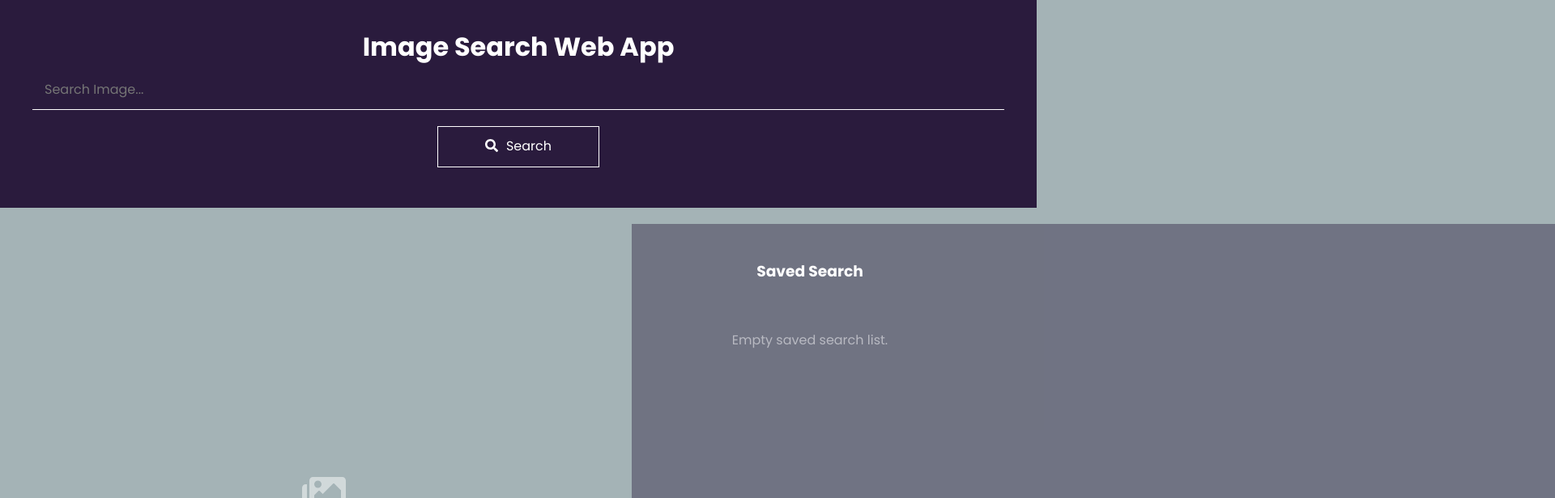
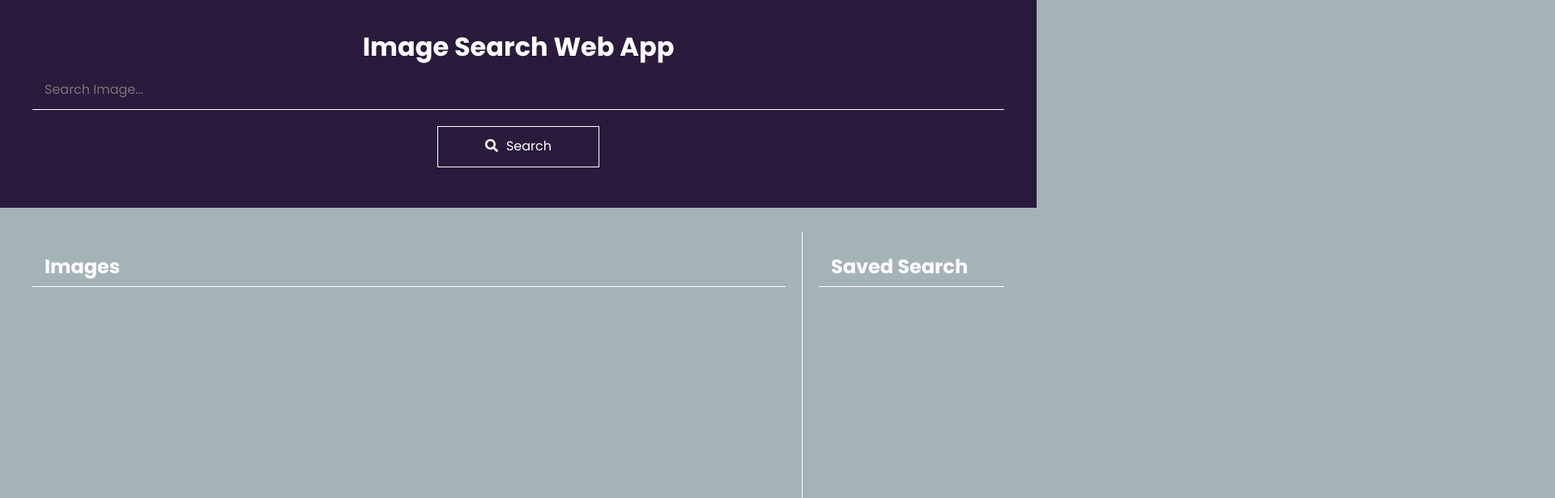
Before and after one commit to patryk995/Image-Search-Web-App, a React (Create React App) app: page / in a window 1280 px wide. Shown: the top 616 px of the page at 81% size, 1920 px wide, since content can reach past the window. Built offline with nearby package versions, Linux system fonts and the light colour scheme; what unsplash-js would draw is missing.

Commit message:
remove saved search func

```diff
--- a/src/App.css
+++ b/src/App.css
@@ -3,6 +3,13 @@ body {
   background: #a4b3b6;
   color: #fff;
   overflow-x: hidden;
+}
+button:focus,
+input:focus {
+  outline: 0;
+}
+button {
+  cursor: pointer;
 }
 .container {
   width: 1200px;
@@ -81,16 +88,37 @@ body {
   flex: 2;
 }
 .saved-search-inner-container {
+  display: flex;
+  flex-direction: column;
   position: relative;
-  margin: 20px;
-  /* background: #2a1b3d6b; */
-  padding: 30px;
+  margin: 0px 0px 0px 20px;
+  padding: 0px 0px 20px 20px;
   min-height: 90vh;
   position: sticky;
+  border-left: 1px solid;
   top: 5vh;
   box-sizing: border-box;
+  min-width: 250px;
 }
-.saved-search-inner-container:before {
+.saved-search-list {
+  padding: 0;
+}
+.saved-search-item {
+  padding: 10px 0;
+  list-style: none;
+  display: flex;
+  justify-content: space-between;
+}
+.saved-search-item > span {
+  flex: 1;
+}
+.delete-saved-search {
+  background: transparent;
+  border: none;
+  color: #fff;
+  margin-left: 25px;
+}
+/* .saved-search-inner-container:before {
   content: "";
   display: block;
   position: absolute;
@@ -100,10 +128,10 @@ body {
   height: 100%;
   background: #2a1b3d6b;
   z-index: -1;
-}
+} */
 .images-container {
   display: flex;
-  flex: 3;
+  flex: 7;
   flex-direction: column;
 }
 .images-top-line {
@@ -137,3 +165,10 @@ body {
 .red {
   color: red;
 }
+.title {
+  width: 100%;
+  border-bottom: 1px solid;
+  padding: 10px 15px;
+  box-sizing: border-box;
+  text-align: left;
+}
--- a/src/App.js
+++ b/src/App.js
@@ -15,10 +15,11 @@ import {
   faSearch,
   faImages,
   faSadCry,
-  faSave
+  faSave,
+  faTimes
 } from "@fortawesome/free-solid-svg-icons";
 
-library.add(faSpinner, faSearch, faImages, faSadCry, faSave);
+library.add(faSpinner, faSearch, faImages, faSadCry, faSave, faTimes);
 
 class App extends Component {
   componentDidMount() {}
@@ -35,7 +36,7 @@ class App extends Component {
               </div>
             </div>
           </header>
-          <div className="App-body container">
+          <div className="App-body container py-5">
             <ImagesContainer />
             <SavedSearchList />
           </div>
--- a/src/actions/imageActions.js
+++ b/src/actions/imageActions.js
@@ -2,7 +2,8 @@ import {
   GET_IMAGES,
   IMAGES_LOADING,
   GET_MORE_IMAGES,
-  SAVE_IMAGE_LIST
+  SAVE_IMAGE_LIST,
+  DELETE_SAVED_SEARCH
 } from "./types";
 import Unsplash from "unsplash-js";
 
@@ -53,3 +54,9 @@ export const saveSearch = () => {
     type: SAVE_IMAGE_LIST
   };
 };
+export const deleteSavedSearch = keyword => dispatch => {
+  dispatch({
+    type: DELETE_SAVED_SEARCH,
+    keyword: keyword
+  });
+};
--- a/src/actions/types.js
+++ b/src/actions/types.js
@@ -2,3 +2,4 @@ export const GET_IMAGES = "GET_IMAGES";
 export const IMAGES_LOADING = "IMAGES_LOADING";
 export const GET_MORE_IMAGES = "GET_MORE_IMAGES";
 export const SAVE_IMAGE_LIST = "SAVE_IMAGE_LIST";
+export const DELETE_SAVED_SEARCH = "DELETE_SAVED_SEARCH";
--- a/src/components/ImagesContainer.js
+++ b/src/components/ImagesContainer.js
@@ -10,6 +10,7 @@ export class ImagesContainer extends Component {
   render() {
     return (
       <div className="images-container">
+        <h2 className="text-center title">Images</h2>
         {this.props.image.loading ? (
           <LoadingSpinner />
         ) : this.props.image.isFirstLoad ? (
--- /dev/null
+++ b/src/components/SavedSearchItem.js
@@ -0,0 +1,35 @@
+import React, { Component } from "react";
+import { FontAwesomeIcon } from "@fortawesome/react-fontawesome";
+import { connect } from "react-redux";
+import { deleteSavedSearch } from "../actions/imageActions";
+import PropTypes from "prop-types";
+
+export class SavedSearchItem extends Component {
+  deleteItem = () => {
+    this.props.deleteSavedSearch(this.props.item.savedKeyword);
+  };
+  render() {
+    const item = this.props.item;
+
+    return (
+      <li className="saved-search-item">
+        <span className="saved-keyword m-auto">{item.savedKeyword}</span>
+        <span className="saved-total-images text-center m-auto">
+          {item.savedTotalImages} images
+        </span>
+        <button className="delete-saved-search" onClick={this.deleteItem}>
+          <FontAwesomeIcon icon="times" />
+        </button>
+      </li>
+    );
+  }
+}
+
+SavedSearchItem.propTypes = {
+  deleteSavedSearch: PropTypes.func
+};
+
+export default connect(
+  null,
+  { deleteSavedSearch }
+)(SavedSearchItem);
--- a/src/components/SavedSearchList.js
+++ b/src/components/SavedSearchList.js
@@ -1,22 +1,25 @@
 import React, { Component } from "react";
 import { connect } from "react-redux";
-
+import { FontAwesomeIcon } from "@fortawesome/react-fontawesome";
+import SavedSearchItem from "./SavedSearchItem";
 export class SavedSearchList extends Component {
   render() {
     const savedSearch = this.props.image.savedSearchList;
     return (
       <div className="saved-search-container">
         <div className="saved-search-inner-container">
-          <h3 className="text-center">Saved Search</h3>
+          <h2 className="text-center title">Saved Search</h2>
           {savedSearch.length > 0 ? (
             <ul className="saved-search-list">
               {savedSearch.map(search => (
-                <li key={search.savedKeyword}>{search.savedKeyword}</li>
+                <SavedSearchItem key={search.savedKeyword} item={search} />
               ))}
             </ul>
           ) : (
             <div className="py-5 text-center opacity-half m-auto">
-              <p>Empty saved search list.</p>
+              <FontAwesomeIcon icon="save" size="3x" />
+
+              <p>Empty Saved Search List</p>
             </div>
           )}
         </div>
--- a/src/reducers/imageReducer.js
+++ b/src/reducers/imageReducer.js
@@ -2,7 +2,8 @@ import {
   GET_IMAGES,
   IMAGES_LOADING,
   GET_MORE_IMAGES,
-  SAVE_IMAGE_LIST
+  SAVE_IMAGE_LIST,
+  DELETE_SAVED_SEARCH
 } from "../actions/types";
 const initialState = {
   imagesList: [],
@@ -51,7 +52,13 @@ export default function(state = initialState, action) {
           })
         };
       } else return state;
-
+    case DELETE_SAVED_SEARCH:
+      return {
+        ...state,
+        savedSearchList: state.savedSearchList.filter(
+          search => search.savedKeyword !== action.keyword
+        )
+      };
     default:
       return state;
   }
```
